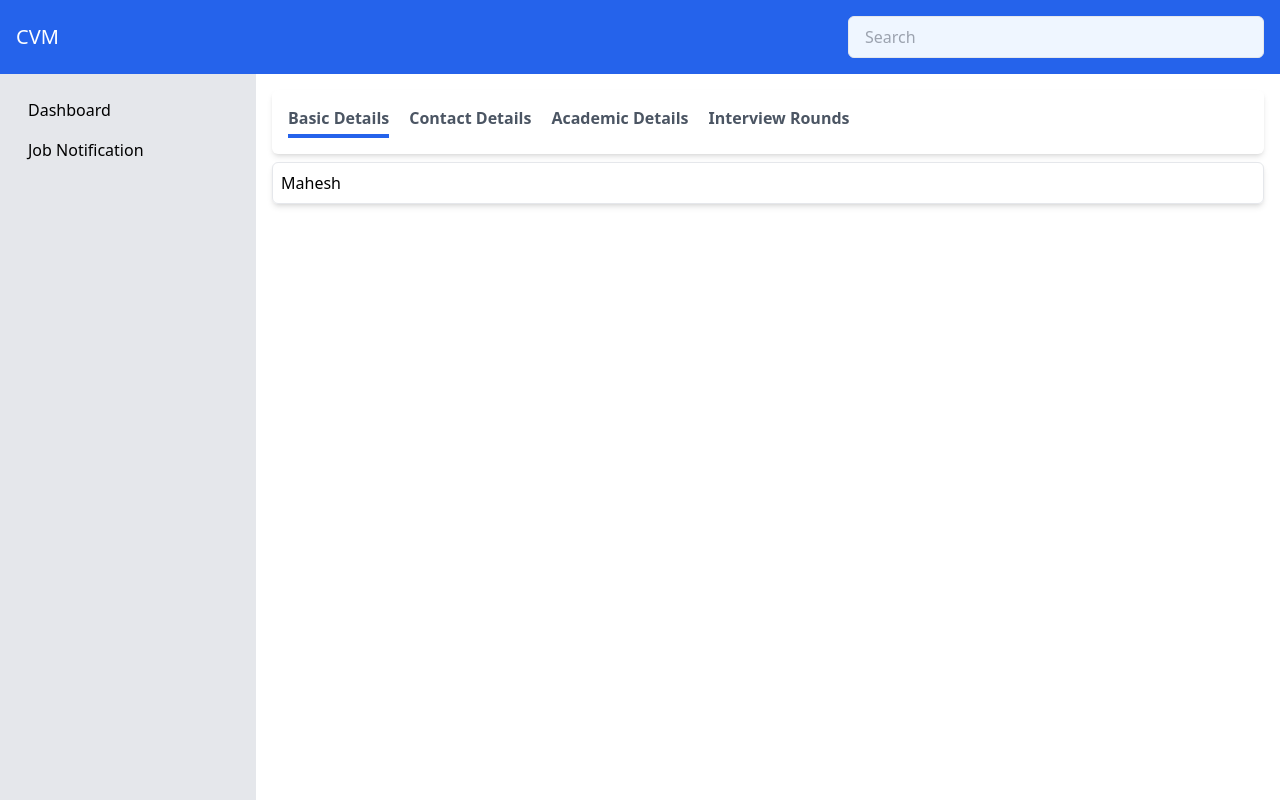
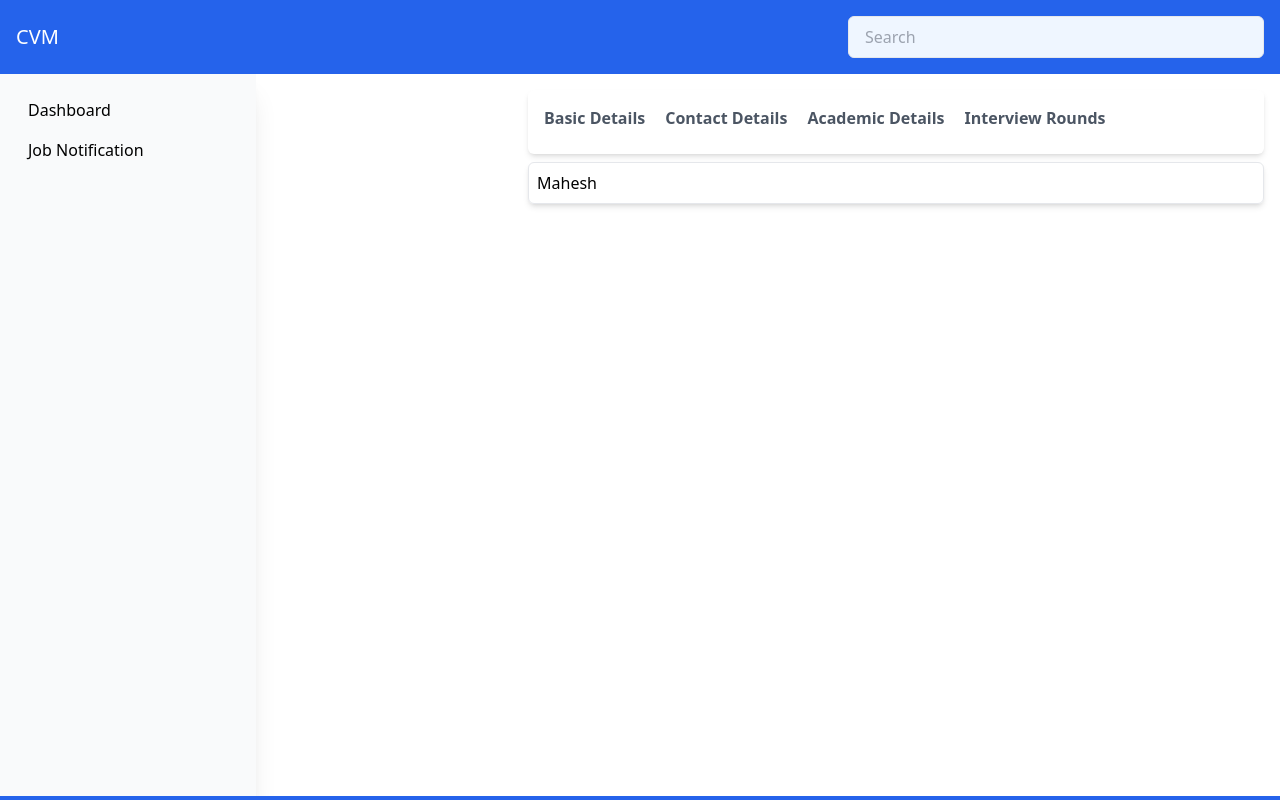
Before and after one commit to mahesh9561/Technew_Project, a React (Create React App) app: page / in a window 1280 px wide. Built offline with nearby package versions, Linux system fonts and the light colour scheme; the HTML template or start-up script is replaced by a standard one.

Commit message:
Added responsive sidebar with full height and overlay.

```diff
--- a/src/App.js
+++ b/src/App.js
@@ -8,14 +8,15 @@ import Contact from './pages/Contact';
 import Academic from './pages/Academic';
 import Interview from './pages/Interview';
 
-
 function App() {
   const [isSidebarOpen, setIsSidebarOpen] = useState(false);
   const [activeComponent, setActiveComponent] = useState(0);
   const [activeItem, setActiveItem] = useState('');
+
   const handleNavigation = (index) => {
     setActiveComponent(index);
   };
+
   const handleItemClick = (item) => {
     setActiveItem(item);
   };
@@ -26,15 +27,16 @@ function App() {
         {/* Header */}
         <Header isSidebarOpen={isSidebarOpen} setIsSidebarOpen={setIsSidebarOpen} />
 
-        <div className="flex flex-1">
+        <div className="flex flex-1 relative">
           {/* Sidebar */}
-          <aside className={`bg-gray-200 w-64 p-4 ${isSidebarOpen ? 'block' : 'hidden'} md:block`}>
+          <aside
+            className={`bg-gray-50 shadow-xl w-64 p-4 absolute top-0 left-0 h-full transform transition-transform ${isSidebarOpen ? 'translate-x-0' : '-translate-x-full'} md:relative md:translate-x-0`}
+          >
             <ul className="sidebar">
               {['Dashboard', 'Job Notification'].map((item) => (
                 <li
                   key={item}
-                  className={`py-2 px-3 ${activeItem === item ? 'bg-blue-500 rounded-lg items-center text-white' : 'hover:bg-gray-200 hover:text-blue-500'
-                    }`}
+                  className={`py-2 px-3 ${activeItem === item ? 'bg-blue-500 rounded-lg text-white' : 'hover:bg-gray-200 hover:text-blue-500'}`}
                   onClick={() => handleItemClick(item)}
                 >
                   <a href="#">{item}</a>
@@ -44,8 +46,8 @@ function App() {
           </aside>
 
           {/* Main Content */}
-          <main className="flex-1 p-4 sm:">
-            <Containt onNavigate={handleNavigation} activeIndex={activeComponent} /> {/* Pass activeIndex to Containt */}
+          <main className="flex-1 p-4 sm:ml-64">
+            <Containt onNavigate={handleNavigation} activeIndex={activeComponent} />
             {activeComponent === 0 && <Basics />}
             {activeComponent === 1 && <Contact />}
             {activeComponent === 2 && <Academic />}
--- a/src/components/Containt.js
+++ b/src/components/Containt.js
@@ -6,11 +6,11 @@ function Containt({ onNavigate, activeIndex }) { // Accept activeIndex as a prop
   };
 
   return (
-    <div className="flex items-center justify-start gap-5 bg-white p-4 shadow-md rounded-md">
+    <div className="flex items-center justify-start gap-5 bg-white p-4 shadow-md rounded-md h-[100%">
       {['Basic Details', 'Contact Details', 'Academic Details', 'Interview Rounds'].map((text, index) => (
         <div
           key={index}
-          className={`text-gray-600 cursor-pointer relative font-semibold pb-2 ${activeIndex === index ? 'text-blue-600' : ''}`}
+          className={`text-gray-600 cursor-pointer font-semibold pb-2 ${activeIndex === index ? 'text-blue-600' : ''}`}
           onClick={() => handleClick(index)}
         >
           {text}
--- a/src/components/Sidebar.js
+++ b/src/components/Sidebar.js
@@ -5,29 +5,14 @@ function Sidebar({ isSidebarOpen, setIsSidebarOpen }) {
         <div>
             {/* Sidebar */}
             <aside
-                className={`absolute top-0 left-0 h-full w-64 bg-gray-200 p-4 shadow-lg z-50 transition-transform duration-300 ${
+                className={`absolute top-0 left-0 h-full w-64 bg-gray-50 p-4 shadow-lg z-50 transition-transform duration-300 ${
                     isSidebarOpen ? 'translate-x-0' : '-translate-x-full'
                 }`}
             >
                 <div className="flex flex-col items-center gap-4">
                     {/* Dashboard */}
                     <div className="bg-gray-200 p-2 rounded-lg flex items-center">
-                        <span className="text-gray-600">
-                            <svg
-                                xmlns="http://www.w3.org/2000/svg"
-                                className="h-6 w-6"
-                                fill="none"
-                                viewBox="0 0 24 24"
-                                stroke="currentColor"
-                            >
-                                <path
-                                    strokeLinecap="round"
-                                    strokeLinejoin="round"
-                                    strokeWidth={2}
-                                    d="M9 12l2 2 4-4m6 2a9 9 0 11-18 0 9 9 0 0118 0z"
-                                />
-                            </svg>
-                        </span>
+
                         <span className="text-gray-700 font-medium ml-2">Dashboard</span>
                     </div>
 
--- a/src/pages/Interview.js
+++ b/src/pages/Interview.js
@@ -6,11 +6,10 @@ import Buttons from '../components/Buttons'
 
 function Interview() {
     return (
-        <div className=' mt-2 p-2 shadow-md border rounded-md h-[100%]'>
+        <div className=' mt-2 p-2 shadow-md border rounded-md h-[96%]'>
             {/* <h1>Interview</h1> */}
             <InterviewStatus />
             <InterviewRound />
-            {/* <RatingCard/> */}
             <DataP />
             <Buttons />
         </div>
```
